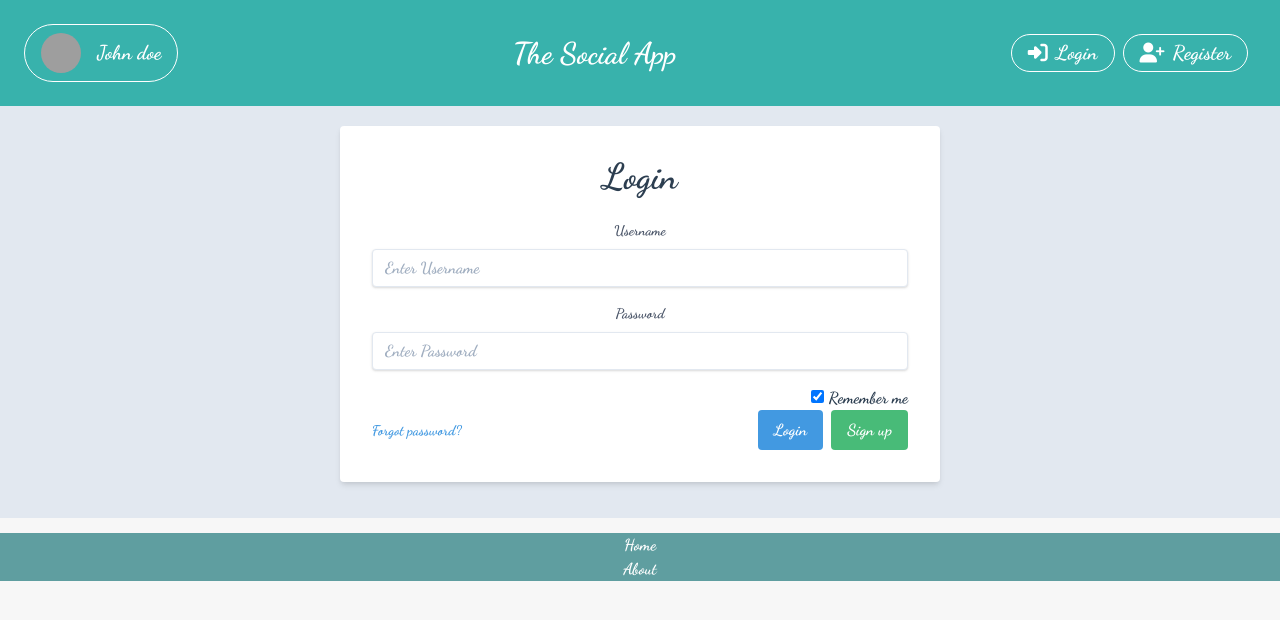
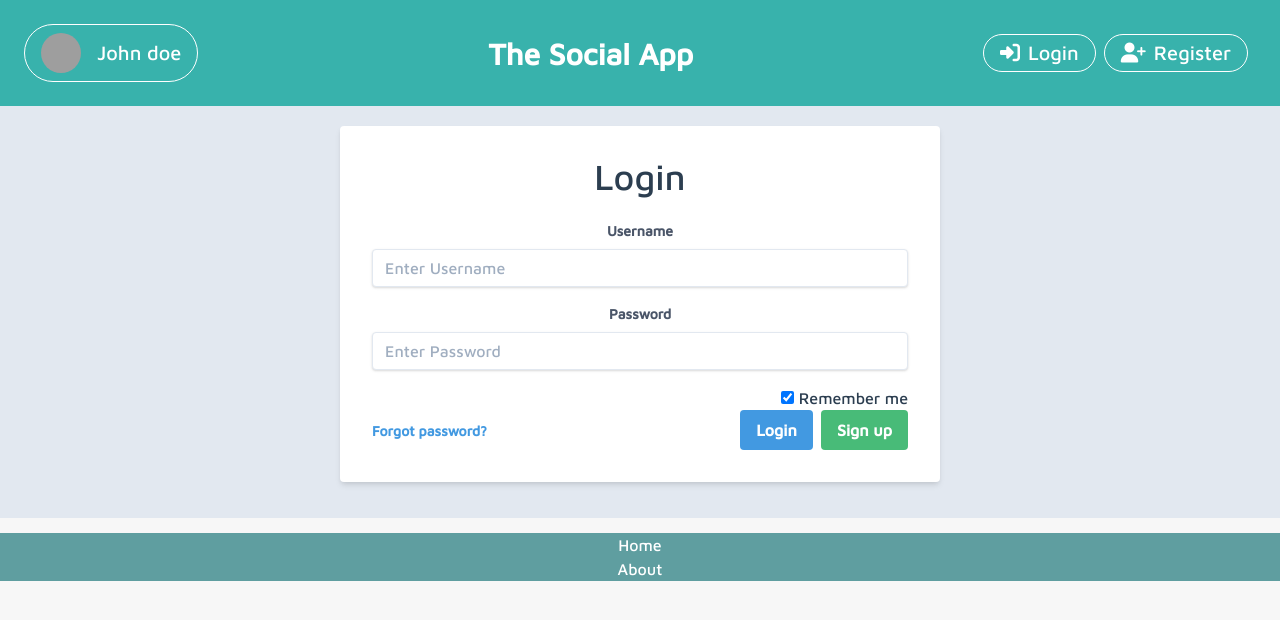
Before and after one commit to Tajveez/Twitter-0, a Vue app in the folder client/: page /login in a window 1280 px wide. Shown: the top 620 px of the page. Built offline with nearby package versions, Linux system fonts and the light colour scheme; grey boxes are pictures that could not be loaded.

Commit message:
font change

```diff
--- a/client/src/App.vue
+++ b/client/src/App.vue
@@ -30,9 +30,11 @@
 
 <style>
 @import url("https://fonts.googleapis.com/css2?family=Dancing+Script:wght@700&family=Source+Sans+Pro&display=swap");
+@import url("https://fonts.googleapis.com/css2?family=Maven+Pro:wght@500&display=swap");
 #app {
+  font-family: "Maven Pro", sans-serif;
   /* font-family: Avenir, Helvetica, Arial, sans-serif; */
-  font-family: "Dancing Script", cursive;
+  /* font-family: "Dancing Script", cursive; */
   -webkit-font-smoothing: antialiased;
   -moz-osx-font-smoothing: grayscale;
   text-align: center;
```
